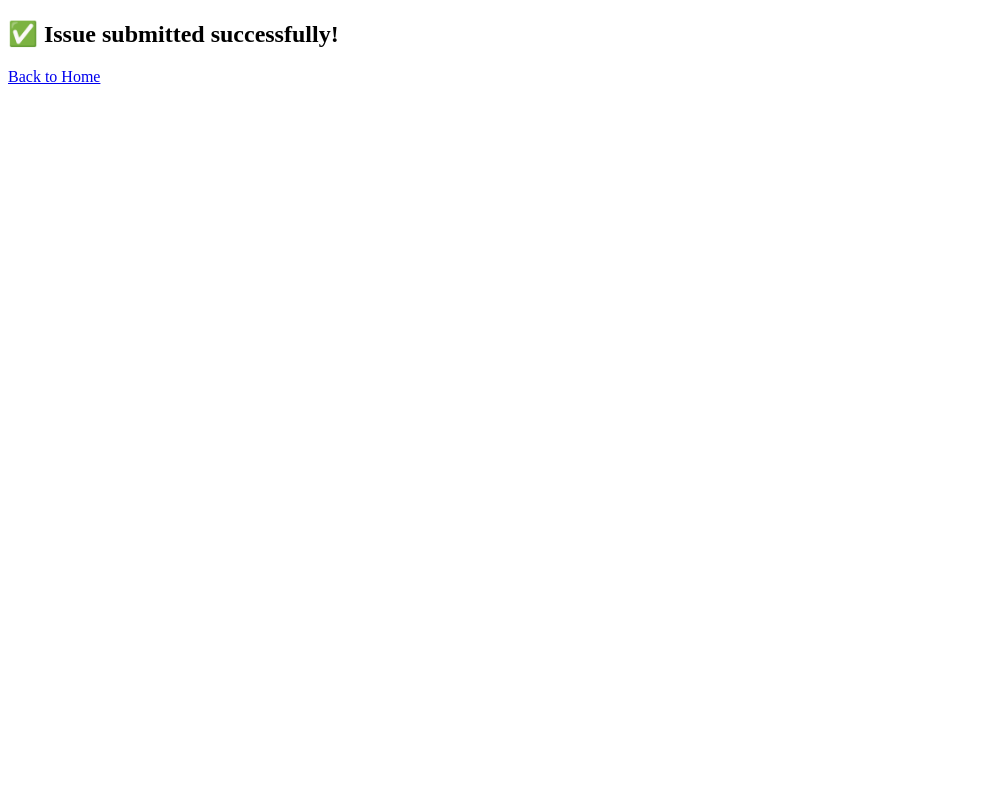
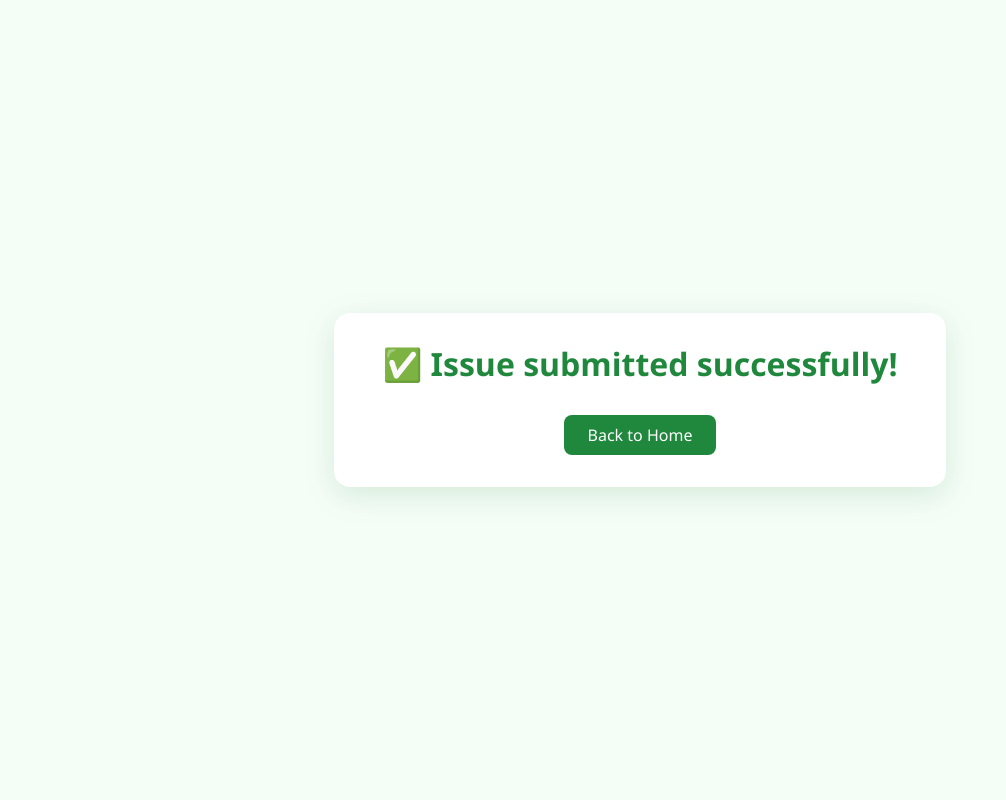
Before and after one commit to appalla-karthik/CivikTrack, a Django app: page /success/ in a window 1280 px wide. Shown: the whole page, without its empty margins (0-1006 px from the left). Run offline with Django 4.2, Linux system fonts and the light colour scheme.

Commit message:
Final state

```diff
--- a/CivicTrack/templates/success.html
+++ b/CivicTrack/templates/success.html
@@ -1,11 +1,49 @@
 <!DOCTYPE html>
-<html>
+<html lang="en">
 <head>
-  <title>Success</title>
+  <meta charset="UTF-8" />
+  <meta name="viewport" content="width=device-width, initial-scale=1.0" />
+  <title>Issue Submitted</title>
+  <link href="https://cdn.jsdelivr.net/npm/bootstrap@5.3.3/dist/css/bootstrap.min.css" rel="stylesheet" />
+  <style>
+    body {
+      background-color: #f5fdf7;
+      font-family: 'Segoe UI', sans-serif;
+      display: flex;
+      justify-content: center;
+      align-items: center;
+      height: 100vh;
+      color: #1f883d;
+    }
+    .success-box {
+      text-align: center;
+      background: #ffffff;
+      padding: 2rem 3rem;
+      border-radius: 16px;
+      box-shadow: 0 8px 30px rgba(31, 136, 61, 0.15);
+    }
+    .success-box h2 {
+      font-weight: 600;
+      margin-bottom: 1rem;
+    }
+    .success-box a {
+      display: inline-block;
+      margin-top: 1rem;
+      text-decoration: none;
+      padding: 0.5rem 1.5rem;
+      background-color: #1f883d;
+      color: white;
+      border-radius: 8px;
+      font-weight: 500;
+    }
+    .success-box a:hover {
+      background-color: #166534;
+    }
+  </style>
 </head>
 <body>
-  <div class="container mt-5">
-    <h2 class="text-success">✅ Issue submitted successfully!</h2>
+  <div class="success-box">
+    <h2>✅ Issue submitted successfully!</h2>
     <a href="{% url 'home' %}">Back to Home</a>
   </div>
 </body>
```
Also changed, not shown: CivicTrack/templates/base.html (+0 -12 lines), CivicTrack/templates/details.html (+0 -16 lines), CivicTrack/templates/home.html (+3 -11 lines), CivicTrack/templates/issues.html (+0 -7 lines), CivicTrack/templates/report.html (+1 -14 lines), CivicTrack/templates/settings.html (+0 -23 lines), requirements.txt (added, +11 -0 lines), README.md.
